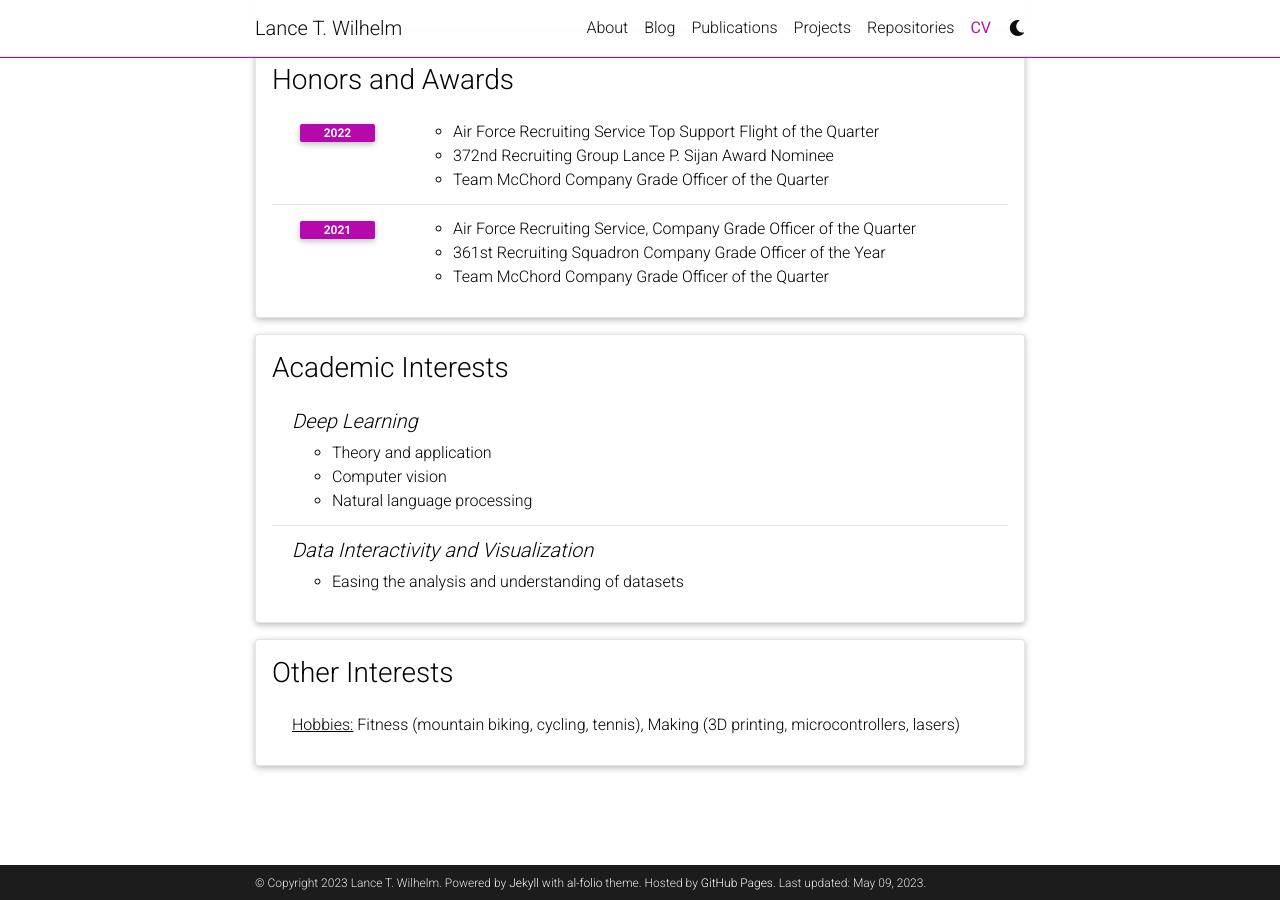
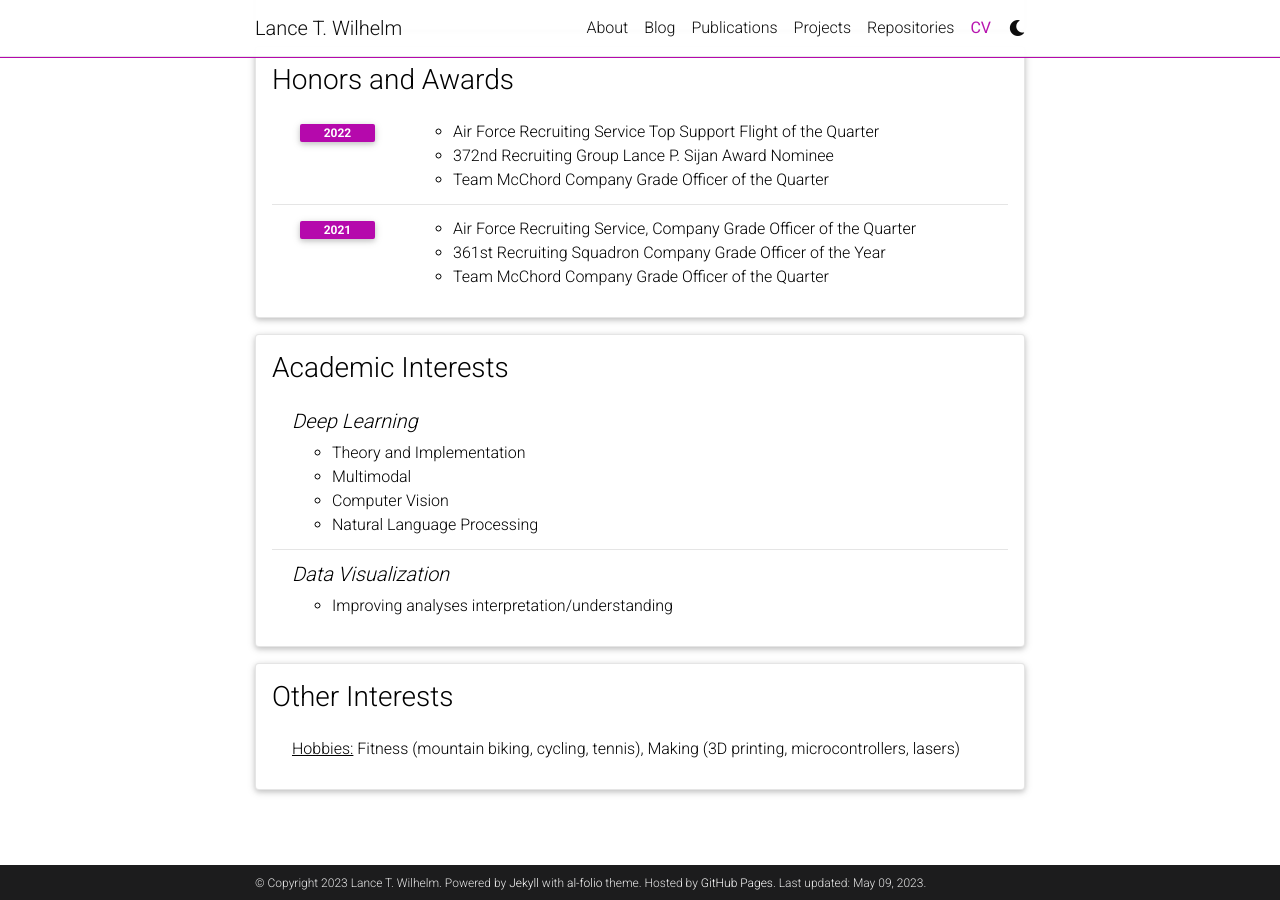
Before and after one commit to lancewilhelm/lancewilhelm.github.io, a Jekyll site: the page built from _pages/cv.md, in a window 1280 px wide and 900 px high, scrolled down 2473 px. Built offline with Jekyll 4.4.1, drawn with Linux system fonts in a browser that asks for light colours; comment, search, counter and statistics services are not loaded; a style sheet for code colours, icons or effects is not loaded.

```diff
--- a/_data/cv.yml
+++ b/_data/cv.yml
@@ -108,12 +108,13 @@
   contents:
     - title: Deep Learning
       items:
-        - Theory and application
-        - Computer vision
-        - Natural language processing
-    - title: Data Interactivity and Visualization
+        - Theory and Implementation
+        - Multimodal
+        - Computer Vision
+        - Natural Language Processing
+    - title: Data Visualization
       items:
-        - Easing the analysis and understanding of datasets
+        - Improving analyses interpretation/understanding
 
 - title: Other Interests
   type: list
```
Also changed, not shown: _bibliography/papers.bib (+7 -3 lines), _pages/about.md (+1 -1 lines), assets/img/publication_preview/imesa.jpg (added), assets/img/publication_preview/imesa1.jpg (added), assets/img/publication_preview/imesa2.jpg (added), assets/img/publication_preview/mean_meme.png (added).
